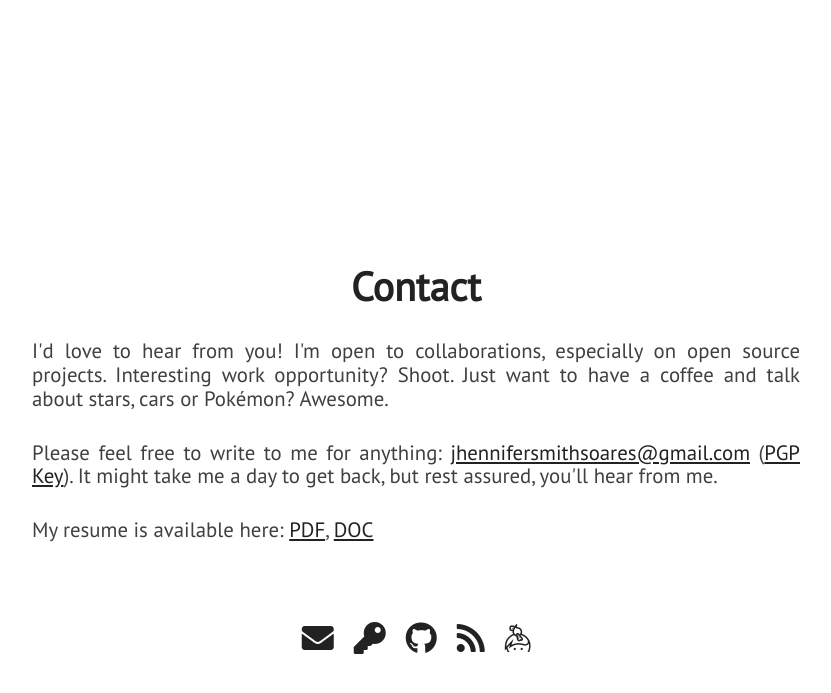
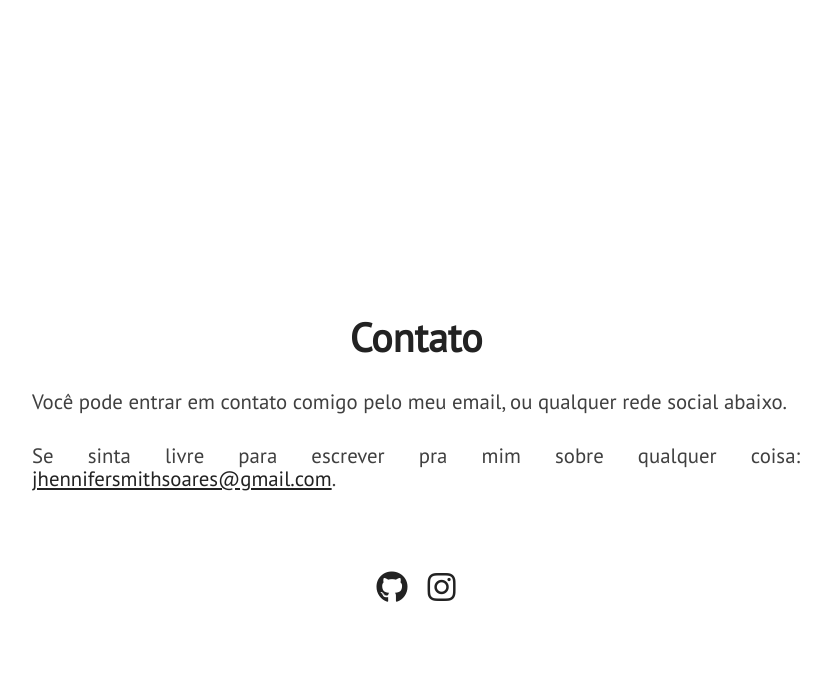
Before and after one commit to jhennifersmith/jhennifersmith.github.io, a Jekyll site: the page built from index.html, in a window 1280 px wide and 900 px high, scrolled down 4981 px. Shown: the top 693 px of the window, without its empty margins (224-1055 px from the left). Built offline with Jekyll 4.4.1, drawn with Linux system fonts in a browser that asks for light colours; nearby versions of some CDN libraries.

Commit message:
finalizando site

```diff
--- a/_config.yml
+++ b/_config.yml
@@ -12,6 +12,7 @@ blog_url: https://jhennifersmith.github.io
 email: jhennifersmithsoares@gmail.com
 keybase_username: jhennifersmith
 twitter_username: jhennismith
+instagram_username: jhennifersmith
 
 # absolute or relative
 profile_picture: assets/images/foto.jfif
--- a/_includes/extra.html
+++ b/_includes/extra.html
@@ -1,38 +1,23 @@
 <div class="section-wrapper">
     <section class="section extra" id="extra">
         <div>
-            <div class="section-heading" id="chat-text">Contact</div>
+            <div class="section-heading" id="chat-text">Contato</div>
             <p class="paragraph-text justify-text">
-                I'd love to hear from you! I'm open to collaborations, especially on open source projects. Interesting work opportunity? Shoot. Just want to have a coffee and talk about stars, cars or Pokémon? Awesome.
+               Você pode entrar em contato comigo pelo meu email, ou qualquer rede social abaixo.
             </p>
             <p class="paragraph-text justify-text">
-                Please feel free to write to me for anything: <a href="mailto:{{ site.email }}">{{ site.email }}</a> (<a href="https://www.nagekar.com/publickey.abhishek@nagekar.com.asc">PGP Key</a>). It might take me a day to get back, but rest assured, you'll hear from me.
+                Se sinta livre para escrever pra mim sobre qualquer coisa: <a href="mailto:{{ site.email }}">{{ site.email }}</a>.
             </p>
             <p class="paragraph-text justify-text">
-                My resume is available here: <a href="{{ site.blog_url }}/resume/resume.pdf">PDF</a>, <a href="{{ site.blog_url }}/resume/resume.docx">DOC</a>
+               <!-- Meu portfólio esta disponível aqui: <a href="{{ site.blog_url }}/resume/resume.pdf">PDF</a>, <a href="{{ site.blog_url }}/resume/resume.docx">DOC</a>-->
             </p>
             <div class="extra-links">
-                <span class="hint--bottom bottom-link" aria-label="Email">
-                    <a href="mailto:{{ site.email }}"><i class="head-icon fas fa-envelope"></i></a>
-                </span>
-                <span class="hint--bottom bottom-link" aria-label="PGP Key">
-                    <a href="https://www.nagekar.com/publickey.abhishek@nagekar.com.asc"><i class="head-icon fas fa-key"></i></a>
-                </span>
                 <span class="hint--bottom bottom-link" aria-label="GitHub">
                     <a href="https://github.com/{{ site.github_username }}"><i class="head-icon fab fa-github"></i></a>
                 </span>
-                <span class="hint--bottom bottom-link" aria-label="Web Blog">
-                    <a href="{{ site.blog_url }}"><i class="head-icon fas fa-rss"></i></a>
+                <span class="hint--bottom bottom-link" aria-label="Instagram">
+                    <a href="https://instagram.com/{{ site.instagram_username }}"><i class="head-icon fab fa-instagram"></i></a>
                 </span>
-                <span class="hint--bottom bottom-link" aria-label="Keybase">
-                    <a href="https://keybase.io/{{ site.keybase_username }}"><i class="head-icon fab fa-keybase"></i></a>
-                </span>
-                <!-- <span class="hint--bottom bottom-link" aria-label="Reddit">
-                    <a href="https://www.reddit.com/u/{{ site.reddit_username }}"><i class="head-icon fab fa-reddit"></i></a>
-                </span>
-                <span class="hint--bottom bottom-link" aria-label="Twitter">
-                    <a href="https://twitter.com/{{ site.twitter_username }}"><i class="head-icon fab fa-twitter"></i></a>
-                </span> -->
             </div>
         </div>
     </section>
--- a/_includes/projects.html
+++ b/_includes/projects.html
@@ -1,7 +1,7 @@
 <div class="section-wrapper">
     <section class="section projects" id="projects">
         <div class="full-width">
-            <div class="section-heading" id="featured-projects-text">Projects</div>
+            <div class="section-heading" id="featured-projects-text">Projetos</div>
 
                 <div class="project-technologies">
 
```
